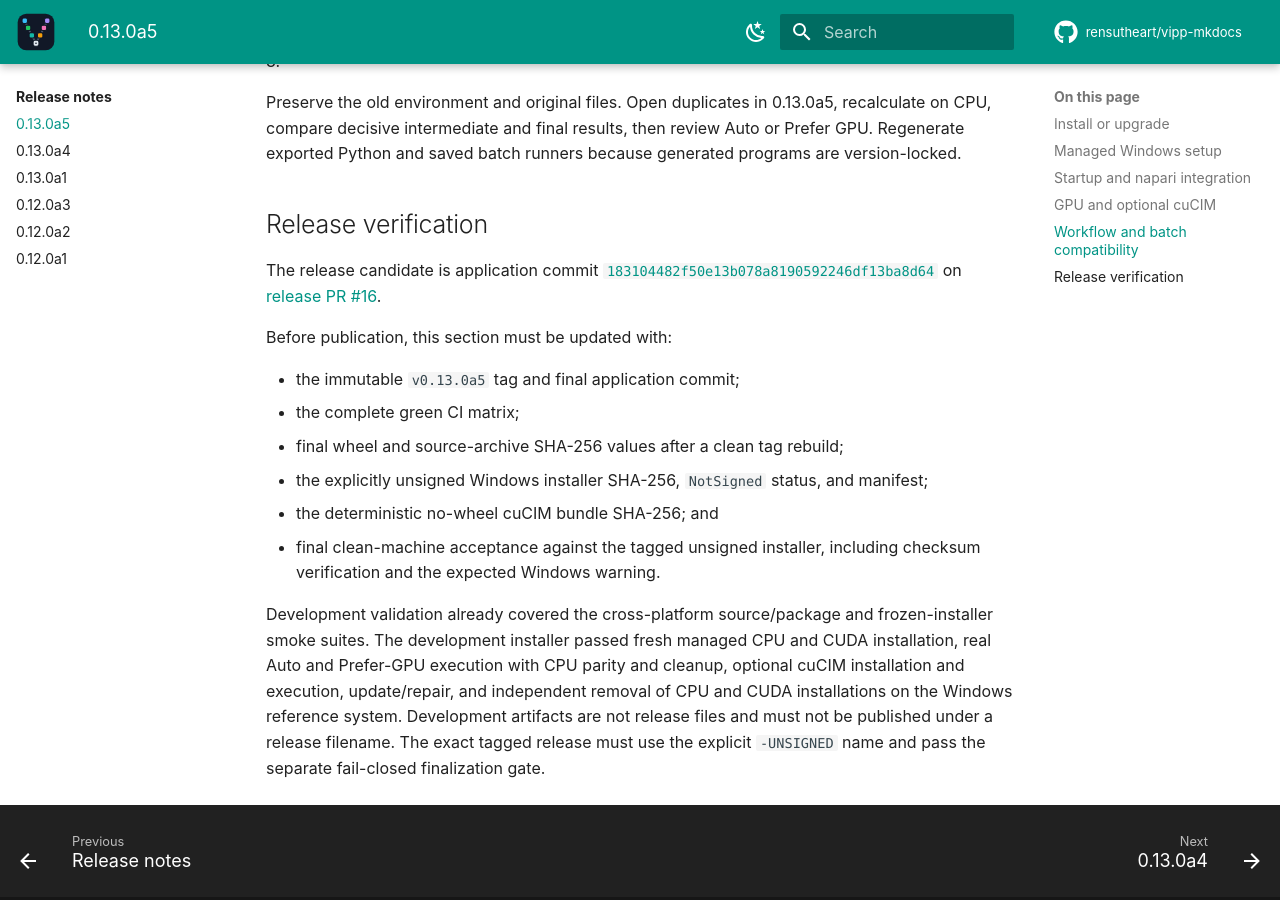
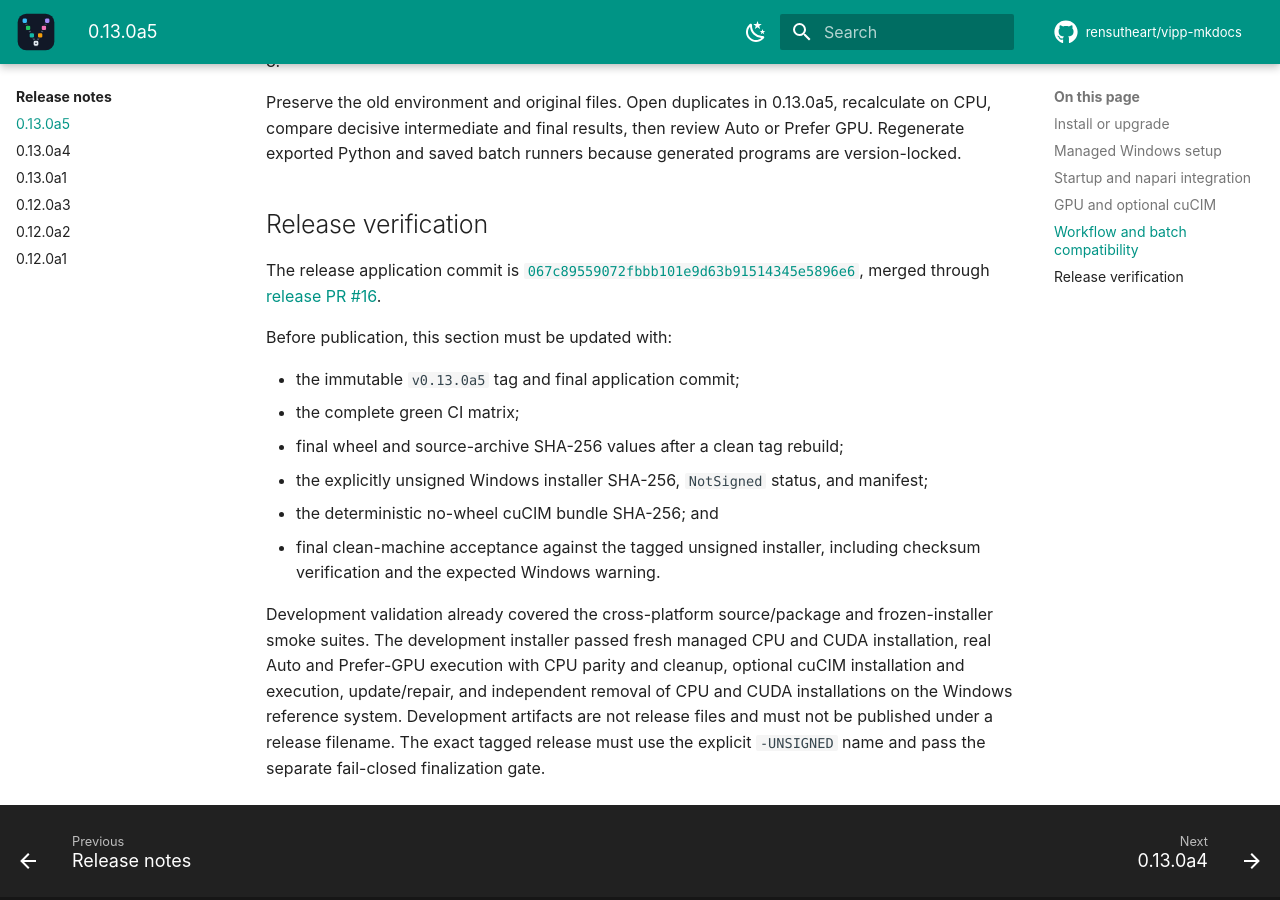
Before and after one commit to rensutheart/vipp-mkdocs, an MkDocs documentation site: the page built from docs/releases/0.13.0a5.md, in a window 1280 px wide and 900 px high, scrolled down 2320 px. Built offline with MkDocs 1.6.1 and Material for MkDocs 9.7.7, drawn with Linux system fonts in a browser that asks for light colours; plug-ins that fetch from the network failed and are left out; comment, search, counter and statistics services are not loaded; the version menu is left out.

Commit message:
Record final application release commit

```diff
--- a/docs/releases/0.13.0a5.md
+++ b/docs/releases/0.13.0a5.md
@@ -93,9 +93,9 @@ generated programs are version-locked.
 
 ## Release verification
 
-The release candidate is application commit
-[`183104482f50e13b078a8190592246df13ba8d64`](https://github.com/rensutheart/napari-vipp/commit/183104482f50e13b078a8190592246df13ba8d64)
-on [release PR #16](https://github.com/rensutheart/napari-vipp/pull/16).
+The release application commit is
+[`067c89559072fbbb101e9d63b91514345e5896e6`](https://github.com/rensutheart/napari-vipp/commit/067c89559072fbbb101e9d63b91514345e5896e6),
+merged through [release PR #16](https://github.com/rensutheart/napari-vipp/pull/16).
 
 Before publication, this section must be updated with:
 
```
Also changed, not shown: docs/reference/validation-status.md (+3 -3 lines).
